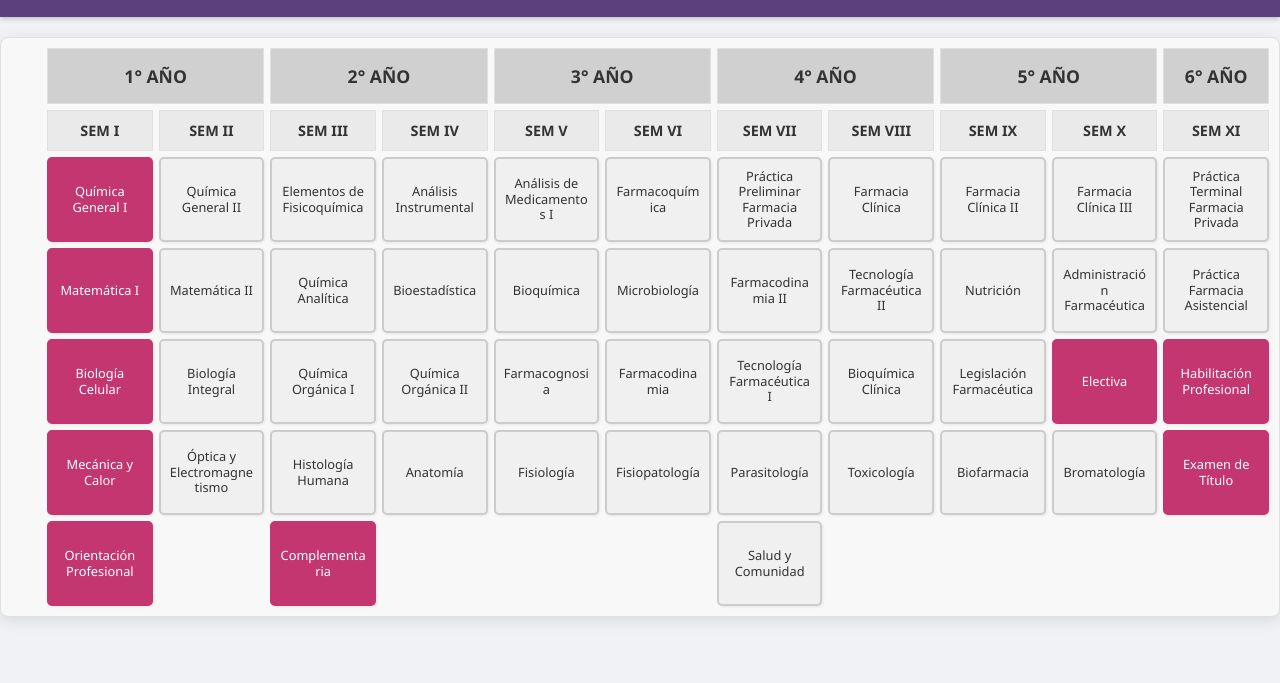
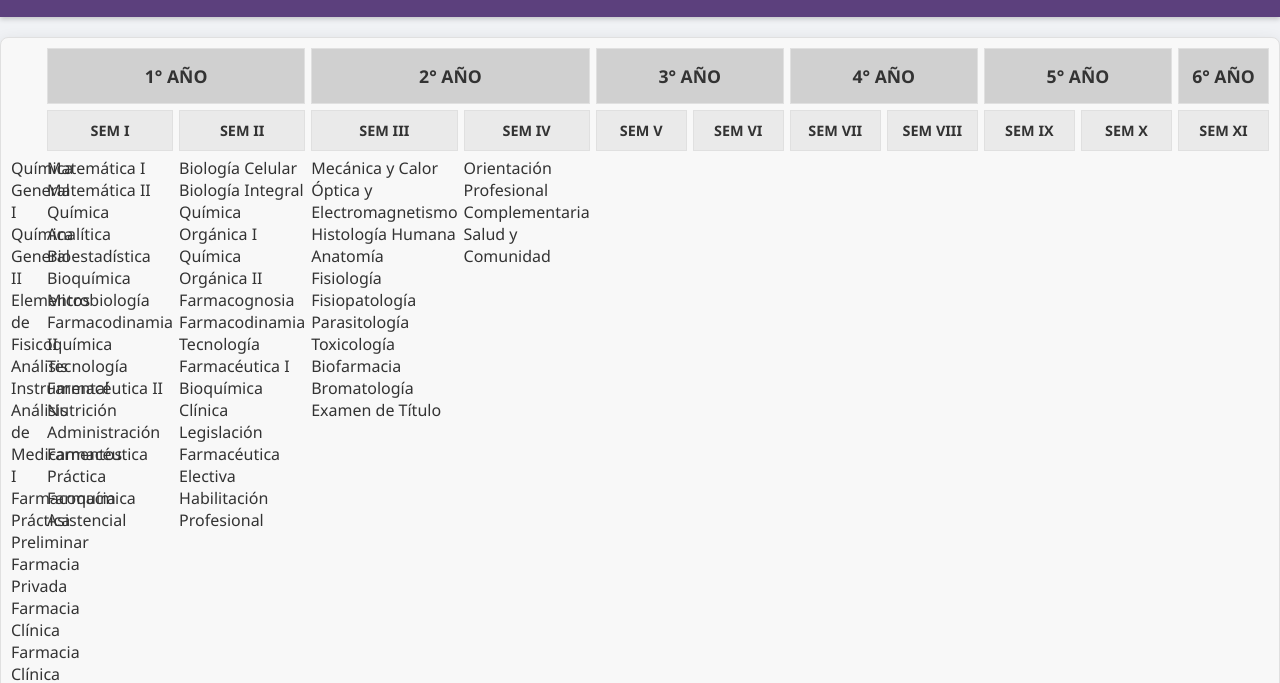
Before and after one commit to melmel4da/malla_farmacia, a plain HTML site: page index.html in a window 1280 px wide. Shown: the part 117-800 px from the top of the page. Drawn offline with Linux system fonts and the light colour scheme; a web font is replaced by a local one.

Commit message:
Update style.css

```diff
--- a/style.css
+++ b/style.css
@@ -104,81 +104,4 @@ body {
 .year-3 { grid-column: 6 / span 2; } /* SEM 5, 6 */
 .year-4 { grid-column: 8 / span 2; } /* SEM 7, 8 */
 .year-5 { grid-column: 10 / span 2; } /* SEM 9, 10 */
-.year-6 { grid-column: 12 / span 1; } /* SEM 11 (solo un semestre) */
-
-
-/* Estilos para las celdas de las asignaturas */
-.malla-row {
-    display: contents; /* Los slots se convierten en ítems directos del grid */
-}
-
-.row-label {
-    /* Esta celda es la primera en cada fila de asignaturas */
-    grid-column: 1; /* Asegura que ocupe la primera columna */
-    min-height: 85px; /* Mantiene la altura de la fila */
-    background-color: transparent; /* No tiene fondo ni borde visible */
-    border: none;
-}
-
-.materia-slot {
-    background-color: var(--materia-no-disponible-bg); /* Fondo gris claro por defecto */
-    border: 2px solid var(--materia-no-disponible-border); /* Borde gris claro por defecto */
-    color: var(--text-dark);
-    padding: 8px;
-    text-align: center;
-    border-radius: 5px;
-    cursor: pointer;
-    transition: all 0.2s ease-in-out;
-    box-shadow: 1px 1px 3px rgba(0,0,0,0.08);
-    display: flex;
-    align-items: center;
-    justify-content: center;
-    font-size: 0.8em;
-    font-family: 'Segoe UI', Arial, sans-serif;
-    min-height: 85px;
-    box-sizing: border-box;
-    line-height: 1.2;
-    min-width: 80px; /* Asegura un ancho mínimo para que no se aplasten */
-}
-
-.materia-slot:hover {
-    box-shadow: 2px 2px 8px rgba(0,0,0,0.15);
-    transform: translateY(-2px);
-}
-
-.materia-name {
-    display: block;
-    word-wrap: break-word;
-    width: 100%;
-}
-
-/* CLASES PARA LOS ESTADOS DE LAS ASIGNATURAS (aplicadas por JavaScript) */
-.materia-slot.rendida {
-    background-color: var(--materia-rendida-bg); /* Morado de la malla de Psicología */
-    border-color: var(--materia-rendida-bg);     /* Borde morado */
-    color: var(--text-light);               /* Texto blanco */
-}
-
-.materia-slot.disponible {
-    background-color: var(--materia-disponible-bg);  /* RASPBERRY ROSE */
-    border-color: var(--materia-disponible-bg);      /* Borde RASPBERRY ROSE */
-    color: var(--text-light);               /* Texto blanco */
-}
-
-.materia-slot.no-disponible {
-    background-color: var(--materia-no-disponible-bg); /* Fondo Gris Claro */
-    border-color: var(--materia-no-disponible-border); /* Borde Gris Claro */
-    color: var(--text-dark);                          /* Texto oscuro */
-}
-
-/* Estilos para celdas vacías, que no representan una asignatura */
-.materia-slot.empty-slot {
-    background-color: transparent;
-    border: none;
-    cursor: default;
-    box-shadow: none;
-}
-.materia-slot.empty-slot:hover {
-    transform: none;
-    box-shadow: none;
-}
+.year-6 { grid-column: 12 / span 1; } /* SEM 11 (solo un semestre
```
